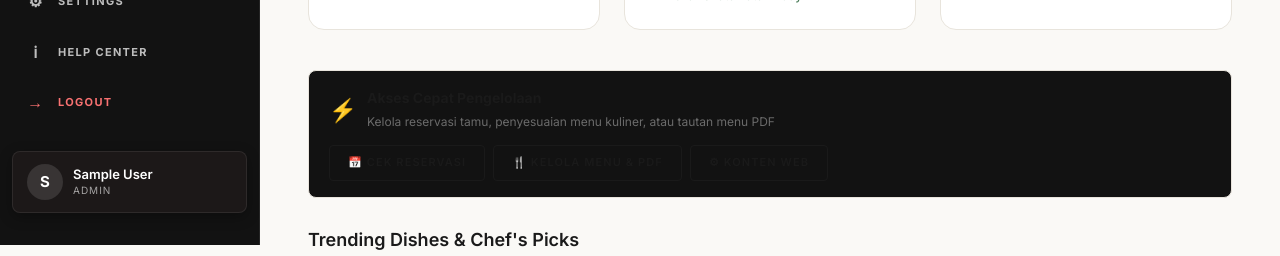
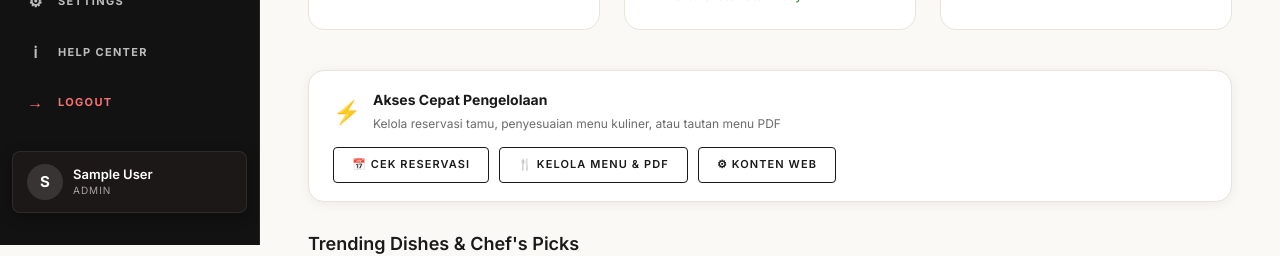
Before and after one commit to lastfound/ebony, a React (Vite) app in the folder Frontend/: page /admin/dashboard in a window 1280 px wide. Shown: the part 555-811 px from the top of the page. Built offline with nearby package versions, Linux system fonts and the light colour scheme; no server answers; sample sign-in values are in the browser's storage; a web font is replaced by a local one.

Commit message:
style(dashboard): update quick access banner background to match card theme

```diff
--- a/Frontend/src/pages/admin/DashboardPage.jsx
+++ b/Frontend/src/pages/admin/DashboardPage.jsx
@@ -182,24 +182,25 @@ export default function DashboardPage() {
       {/* QUICK SHORTCUTS UNTUK MEMPERMUDAH ADMIN */}
       <div style={{
         margin: '28px 0',
-        padding: '16px 20px',
-        background: 'var(--color-sidebar)',
+        padding: '18px 24px',
+        background: 'var(--color-card, #ffffff)',
         border: '1px solid var(--color-border)',
-        borderRadius: '8px',
+        borderRadius: 'var(--radius-lg, 16px)',
+        boxShadow: 'var(--shadow-card, 0 2px 12px rgba(0,0,0,0.04))',
         display: 'flex',
         alignItems: 'center',
         justifyContent: 'space-between',
         flexWrap: 'wrap',
         gap: '12px'
       }}>
-        <div style={{ display: 'flex', alignItems: 'center', gap: '10px' }}>
+        <div style={{ display: 'flex', alignItems: 'center', gap: '12px' }}>
           <span style={{ fontSize: '1.4rem' }}>⚡</span>
           <div>
-            <strong style={{ fontSize: '14px', display: 'block' }}>Akses Cepat Pengelolaan</strong>
-            <span style={{ fontSize: '12px', color: 'var(--color-muted)' }}>Kelola reservasi tamu, penyesuaian menu kuliner, atau tautan menu PDF</span>
+            <strong style={{ fontSize: '14px', display: 'block', color: 'var(--color-text, #1a1a1a)' }}>Akses Cepat Pengelolaan</strong>
+            <span style={{ fontSize: '12px', color: 'var(--color-muted, #666666)' }}>Kelola reservasi tamu, penyesuaian menu kuliner, atau tautan menu PDF</span>
           </div>
         </div>
-        <div style={{ display: 'flex', gap: '8px' }}>
+        <div style={{ display: 'flex', gap: '10px' }}>
           <Link to="/admin/reservations" className="btn btn--outline-dark btn--sm">
             📅 Cek Reservasi
           </Link>
--- a/Frontend/src/styles/index.css
+++ b/Frontend/src/styles/index.css
@@ -1456,7 +1456,7 @@
 }
 
 .reservation-row:hover {
-    background: var(--color-sidebar);
+    background: #faf7f2;
 }
 
 .row-label {
--- a/Frontend/src/styles/variables.css
+++ b/Frontend/src/styles/variables.css
@@ -9,7 +9,7 @@
   --color-accent:     #C9A96E;
   --color-accent-dk:  #9B7E4F;
   --color-border:     #E8E4DC;
-  --color-sidebar:    #121212;
+  --color-sidebar:    #F5F2EC;
   --color-danger:     #C0392B;
   --color-success:    #4A7C59;
 
```
